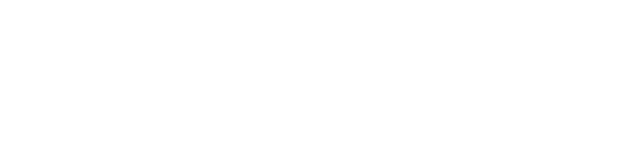
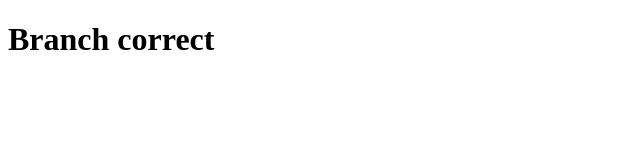
Before and after one commit to ANASALHUSSNIDEVELOPER/test_github-multi_branch, a plain HTML site: page index.html in a window 1280 px wide. Shown: the whole page, without its empty margins (0-640 px from the left). Drawn offline with Linux system fonts and the light colour scheme.

Commit message:
the upload for branch correct

```diff
--- a/index.html
+++ b/index.html
@@ -6,6 +6,6 @@
     <title>Secound</title>
 </head>
 <body>
-
+    <h1>Branch correct</h1>
 </body>
 </html>
```
